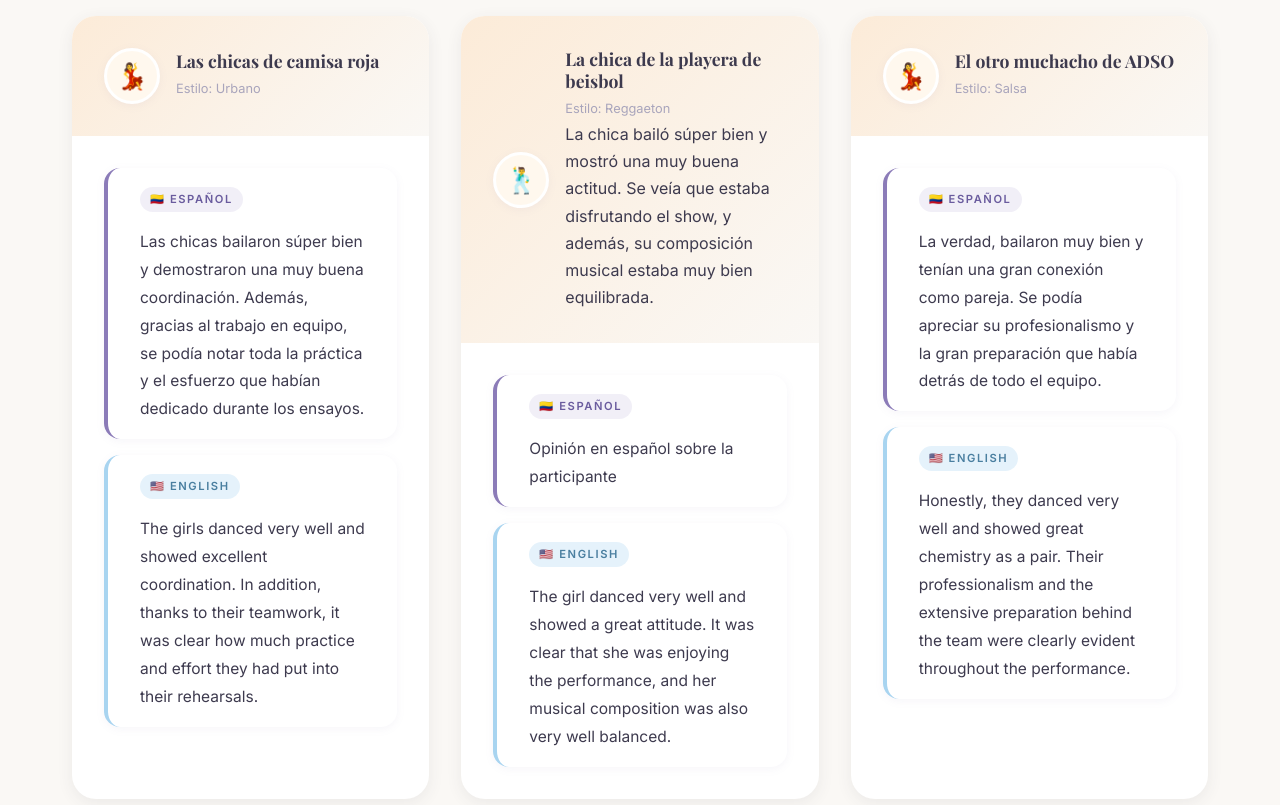
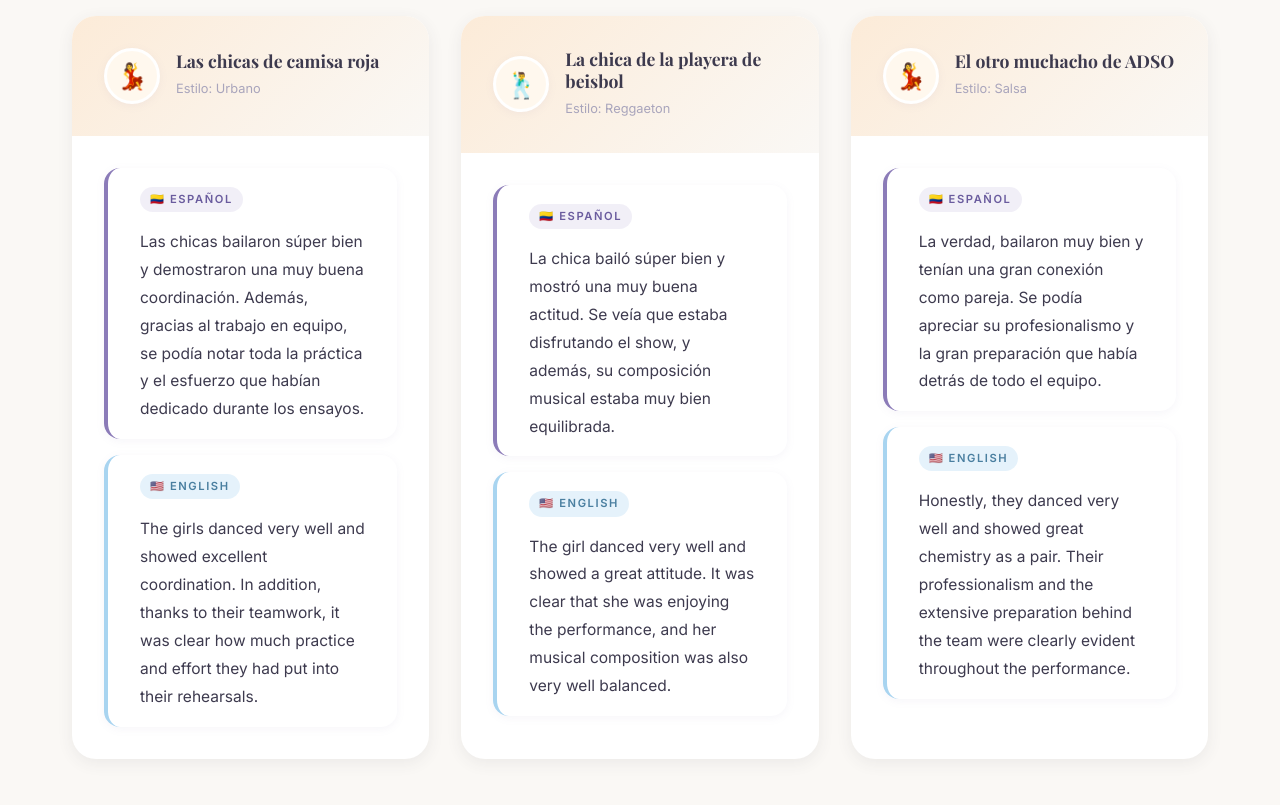
Before and after one commit to Andresito-pro/repo_batalla_talentos, a plain HTML site: page pages/baile.html in a window 1280 px wide. Shown: the part 1320-2125 px from the top of the page. Drawn offline with nearby package versions, Linux system fonts and the light colour scheme.

Commit message:
Actualización del apartado de baile

```diff
--- a/pages/baile.html
+++ b/pages/baile.html
@@ -123,21 +123,18 @@
               <div class="participant-avatar">🕺</div>
               <div class="participant-info">
                 <h3 id="p2-name">La chica de la playera de beisbol</h3>
-                <span class="role"
-                  >Estilo: Reggaeton</span>
-                  <p>
-                    La chica bailó súper bien y mostró una muy buena actitud.
-                    Se veía que estaba disfrutando el show, y además, su composición musical
-                    estaba muy bien equilibrada.
+                <span class="role">Estilo: Reggaeton</span>
 
-                  </p>
               </div>
             </div>
             <div class="participant-card-body">
               <div class="bilingual">
                 <div class="lang-block es">
                   <span class="lang-tag es">🇨🇴 Español</span>
-                  <p>Opinión en español sobre la participante</p>
+                  <p>
+                    La chica bailó súper bien y mostró una muy buena actitud.
+                    Se veía que estaba disfrutando el show, y además, su composición musical
+                    estaba muy bien equilibrada.</p>
                 </div>
                 <div class="lang-block en">
                   <span class="lang-tag en">🇺🇸 English</span>
```
